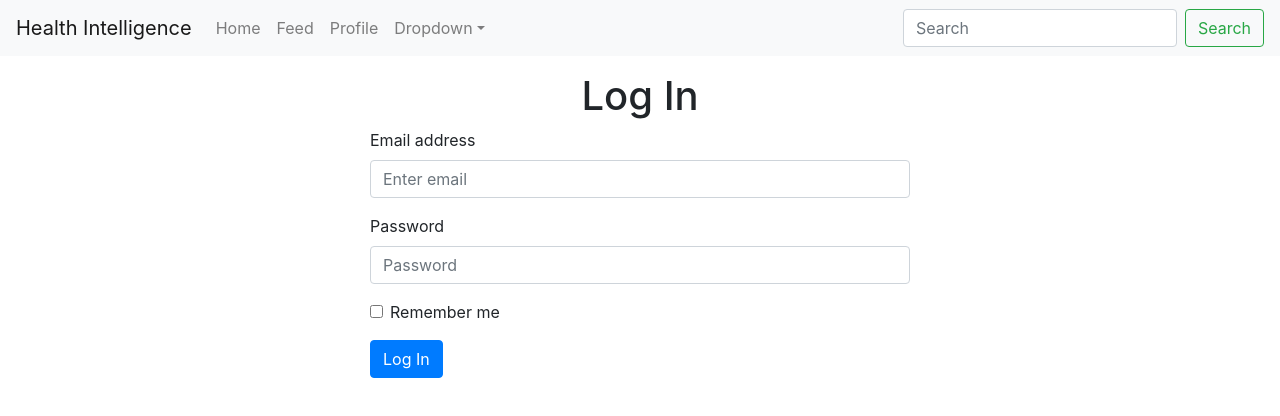
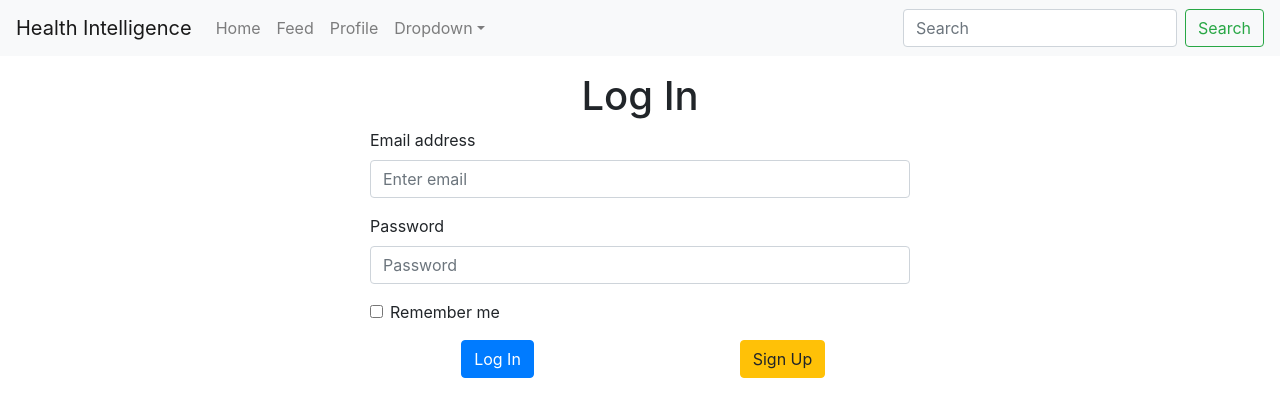
Before and after one commit to eduardvercaemer/itesm-hackathon-health-intelligence, a Next.js app: page / in a window 1280 px wide. Shown: the top 416 px of the page. Built offline with nearby package versions, Linux system fonts and the light colour scheme.

Commit message:
add: better login, signup

```diff
--- a/pages/index.js
+++ b/pages/index.js
@@ -20,9 +20,20 @@ const LogIn = () => {
             <Form.Group controlId="formBasicCheckbox">
               <Form.Check type="checkbox" label="Remember me" />
             </Form.Group>
-            <Link href="/home">
-              <Button variant="primary">Log In</Button>
-            </Link>
+            <Form.Group>
+              <Row>
+                <Col xs={6} className="mx-auto text-center">
+                  <Link href="/home">
+                    <Button variant="primary">Log In</Button>
+                  </Link>
+                </Col>
+                <Col xs={6} className="mx-auto text-center">
+                  <Link href="#">
+                    <Button variant="warning">Sign Up</Button>
+                  </Link>
+                </Col>
+              </Row>
+            </Form.Group>
           </Form>
         </Col>
       </Row>
```
